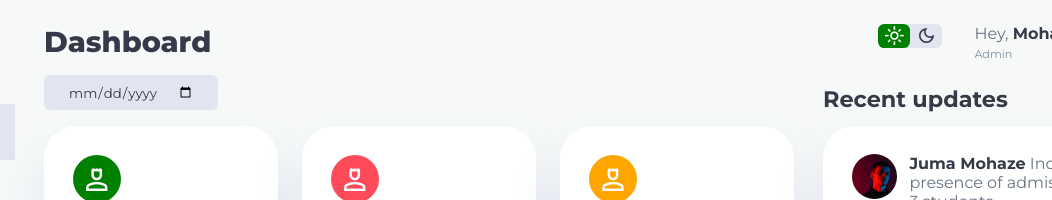
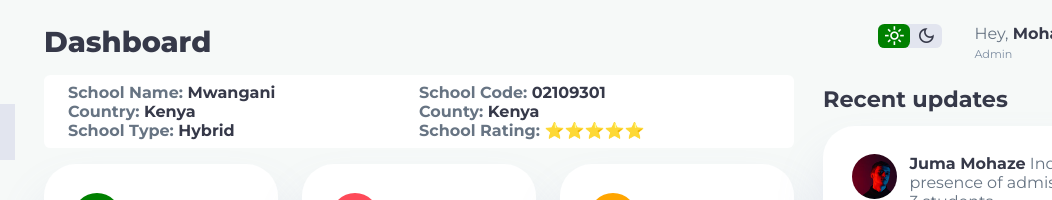
Before and after one commit to MOHAMMEDJUMA573/cbesync-front-end, a plain HTML site: page dash/school_index.html in a window 1280 px wide. Shown: the top 200 px of the page, 228-1280 px from the left. Drawn offline with nearby package versions, Linux system fonts and the light colour scheme.

Commit message:
Added school data

```diff
--- a/dash/school_index.css
+++ b/dash/school_index.css
@@ -120,6 +120,7 @@ b{
 }
 aside{
     height: 100vh;
+    position: relative;
 }
 aside .top{
     display: flex;
@@ -209,15 +210,16 @@ aside .sidebar .report-count{
 main{
     margin-top: 1.5rem;
 }
-main .date{
+main .school-data{
     margin-top: 1rem ;
-    display: inline-block;
+    display: grid;
+    grid-template-columns: 1fr 1fr ;
     padding: 0.5rem 1.5rem;
-    background-color: var(--color-light);
+    background-color: var(--color-white);
     border-radius: var(--border-radius-1);
+    font-weight: bold;
 }
-main .date input[type="date"]{
-    background: transparent;
+main .school-data .school-rez{
     color: var(--color-dark);
 }
 main .insights{
@@ -437,6 +439,9 @@ main .recent-activities a{
 }
 /*Media Queries*/
 @media screen and (max-width:1200px) {
+    main .school-data{
+        grid-template-columns: 1fr;
+    }
     .top-level-box{
         width: 94%;
         grid-template-columns: 7rem auto 23rem;
--- a/dash/school_index.html
+++ b/dash/school_index.html
@@ -74,8 +74,25 @@
 	<!--main body-->
 	<main>
 		<h1>Dashboard</h1>
-		<div class="date">
-			<input type="date" name="date-top">
+		<div class="school-data">
+			<div class="school-name">
+				<p>School Name: <span class="school-rez">Mwangani</span></p>
+			</div>
+			<div class="school-code">
+				<p>School Code: <span class="school-rez">02109301</span></p>
+			</div>
+			<div class="school-country">
+				<p>Country: <span class="school-rez">Kenya</span></p>
+			</div>
+			<div class="school-county">
+				<p>County: <span class="school-rez">Kenya</span></p>
+			</div>
+			<div class="school-type">
+				<p>School Type: <span class="school-rez">Hybrid</span></p>
+			</div>
+			<div class="school-rating">
+				<p>School Rating: <span class="school-rez">⭐⭐⭐⭐⭐</span></p>
+			</div>
 		</div>
 		<div class="insights">
 			<!--Students census-->
```
